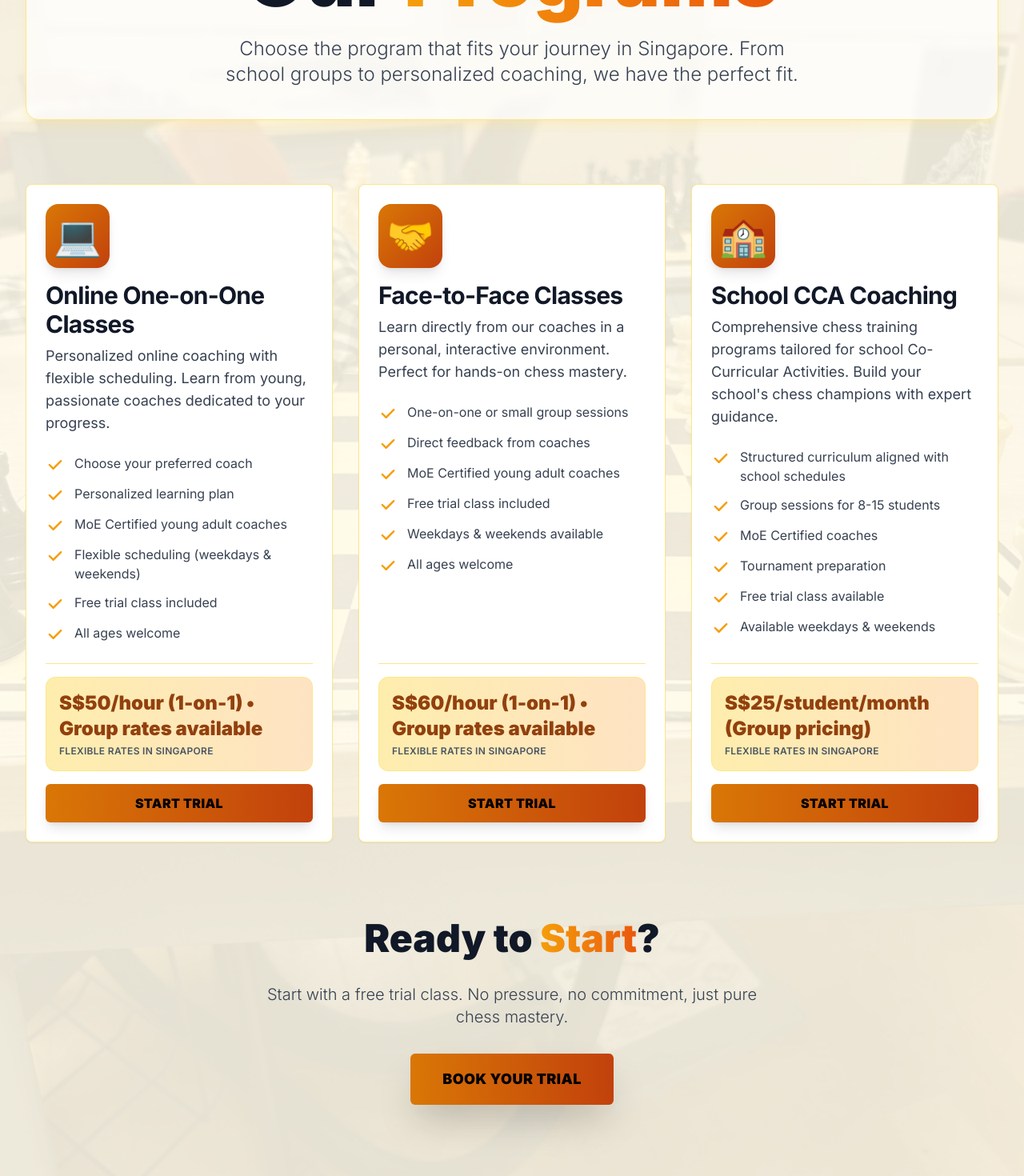
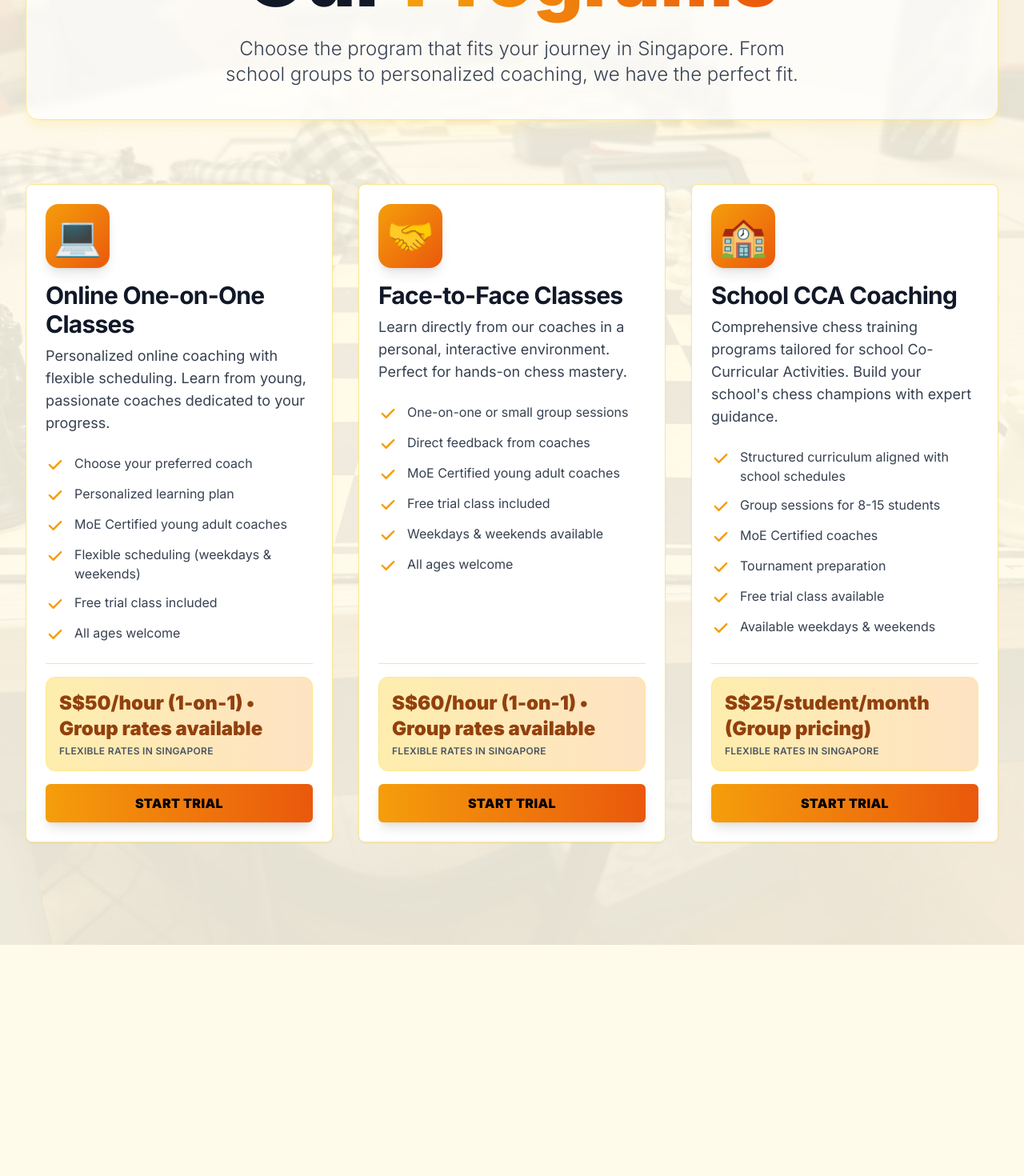
Before and after one commit to Unknown-Blaze/blazing-chess, a Next.js app: page /programs in a window 1280 px wide. Shown: the part 244-1714 px from the top of the page at 80% size. After the commit the page ends 1425 px from the top, so only its background shows below. Built offline with nearby package versions, Linux system fonts and the light colour scheme.

Commit message:
Reduced dark gradient on orange

```diff
--- a/src/app/coaches/page.tsx
+++ b/src/app/coaches/page.tsx
@@ -74,7 +74,7 @@ export default function CoachesPage() {
             <div className="flex flex-col sm:flex-row flex-wrap gap-3 sm:gap-4 justify-center px-2">
               <button
                 onClick={() => window.location.href = '/contact'}
-                className="bg-gradient-to-r from-amber-600 to-orange-700 hover:from-amber-700 hover:to-orange-800 text-black font-bold px-6 sm:px-8 py-5 sm:py-6 text-sm sm:text-base uppercase tracking-wide w-full sm:w-auto rounded-lg transition-all duration-300"
+                className="bg-gradient-to-r from-amber-500 to-orange-600 hover:from-amber-600 hover:to-orange-700 text-black font-bold px-6 sm:px-8 py-5 sm:py-6 text-sm sm:text-base uppercase tracking-wide w-full sm:w-auto rounded-lg transition-all duration-300"
               >
                 Book Your Free Trial
               </button>
--- a/src/app/page.tsx
+++ b/src/app/page.tsx
@@ -47,7 +47,7 @@ export default function HomePage() {
           <div className="space-y-4 sm:space-y-6">
             <h1 className="text-5xl sm:text-6xl md:text-7xl lg:text-8xl xl:text-9xl font-black leading-tight tracking-tighter px-2">
               <span className="block mb-2 sm:mb-3 text-gray-900">Master</span>
-              <span className="block bg-gradient-to-r from-amber-400 via-orange-600 to-red-700 bg-clip-text text-transparent animate-pulse">
+              <span className="block bg-gradient-to-r from-amber-400 via-orange-500 to-orange-600 bg-clip-text text-transparent animate-pulse">
                 The Game
               </span>
             </h1>
@@ -63,7 +63,7 @@ export default function HomePage() {
           <div className="flex flex-col sm:flex-row gap-3 sm:gap-4 justify-center items-center pt-4 sm:pt-6 px-2">
             <Button
               size="lg"
-              className="w-full sm:w-auto bg-gradient-to-r from-amber-600 to-orange-700 hover:from-amber-700 hover:to-orange-800 text-black font-bold py-5 sm:py-6 px-6 sm:px-8 shadow-lg hover:shadow-amber-500/50 transition-all duration-300 text-sm sm:text-base"
+              className="w-full sm:w-auto bg-gradient-to-r from-amber-500 to-orange-600 hover:from-amber-600 hover:to-orange-700 text-black font-bold py-5 sm:py-6 px-6 sm:px-8 shadow-lg hover:shadow-amber-500/50 transition-all duration-300 text-sm sm:text-base"
               onClick={() => {
                 window.location.href = '/contact';
               }}
--- a/src/app/programs/page.tsx
+++ b/src/app/programs/page.tsx
@@ -40,7 +40,7 @@ export default function ProgramsPage() {
                 className="bg-white border-amber-200 hover:border-amber-300 transition-all duration-500 hover:shadow-2xl hover:shadow-amber-200/40 hover:-translate-y-3 group flex flex-col h-full"
               >
                 <CardHeader className="space-y-3 sm:space-y-4">
-                  <div className="w-16 h-16 sm:w-20 sm:h-20 rounded-2xl bg-gradient-to-br from-amber-600 to-orange-700 flex items-center justify-center text-4xl sm:text-5xl group-hover:scale-125 group-hover:rotate-6 transition-transform duration-300 shadow-lg">
+                  <div className="w-16 h-16 sm:w-20 sm:h-20 rounded-2xl bg-gradient-to-br from-amber-500 to-orange-600 flex items-center justify-center text-4xl sm:text-5xl group-hover:scale-125 group-hover:rotate-6 transition-transform duration-300 shadow-lg">
                     {offering.icon}
                   </div>
                   <div>
@@ -80,7 +80,7 @@ export default function ProgramsPage() {
                     </div>
                     <Button
                       onClick={() => window.location.href = '/contact'}
-                      className="w-full bg-gradient-to-r from-amber-600 to-orange-700 hover:from-amber-700 hover:to-orange-800 text-black font-black text-sm sm:text-base py-5 sm:py-6 shadow-lg hover:shadow-amber-500/50 transition-all duration-300 uppercase tracking-wide"
+                      className="w-full bg-gradient-to-r from-amber-500 to-orange-600 hover:from-amber-600 hover:to-orange-700 text-black font-black text-sm sm:text-base py-5 sm:py-6 shadow-lg hover:shadow-amber-500/50 transition-all duration-300 uppercase tracking-wide"
                     >
                       Start Trial
                     </Button>
@@ -89,22 +89,6 @@ export default function ProgramsPage() {
               </Card>
             ))}
           </div>
-
-          {/* CTA Section */}
-          <div className="mt-16 sm:mt-20 md:mt-24 text-center space-y-6 sm:space-y-8">
-            <h2 className="text-3xl sm:text-4xl md:text-5xl font-black">
-              Ready to <span className="bg-gradient-to-r from-amber-500 to-orange-600 bg-clip-text text-transparent">Start</span>?
-            </h2>
-            <p className="text-base sm:text-lg md:text-xl text-gray-700 leading-relaxed font-light px-2 max-w-2xl mx-auto">
-              Start with a free trial class. No pressure, no commitment, just pure chess mastery.
-            </p>
-            <Button
-              className="bg-gradient-to-r from-amber-600 to-orange-700 hover:from-amber-700 hover:to-orange-800 text-black font-black text-base sm:text-lg px-8 sm:px-10 py-6 sm:py-8 shadow-2xl hover:shadow-amber-500/50 transition-all duration-300 uppercase tracking-wide"
-              onClick={() => window.location.href = '/contact'}
-            >
-              Book Your Trial
-            </Button>
-          </div>
         </div>
       </section>
     </main>
--- a/src/components/contact-section.tsx
+++ b/src/components/contact-section.tsx
@@ -81,7 +81,7 @@ export function ContactSection() {
                 className={cn(
                   'px-8 py-4 rounded-xl font-bold transition-all duration-300 text-base uppercase tracking-wide flex items-center justify-center gap-2',
                   activeChannel === channel.id
-                    ? 'bg-gradient-to-r from-amber-600 to-orange-700 text-black shadow-lg shadow-amber-500/50 scale-105'
+                    ? 'bg-gradient-to-r from-amber-500 to-orange-600 text-black shadow-lg shadow-amber-500/50 scale-105'
                     : 'bg-amber-50 text-gray-700 hover:bg-amber-100 border border-amber-200 hover:border-amber-300'
                 )}
               >
@@ -132,7 +132,7 @@ export function ContactSection() {
               {/* Action Button */}
               <Button
                 onClick={() => window.open(activeChannelData.action, '_blank')}
-                className="w-full bg-gradient-to-r from-amber-600 to-orange-700 hover:from-amber-700 hover:to-orange-800 text-black font-black py-6 sm:py-7 text-sm sm:text-lg shadow-lg hover:shadow-amber-500/50 transition-all duration-300 uppercase tracking-wide rounded-xl"
+                className="w-full bg-gradient-to-r from-amber-500 to-orange-600 hover:from-amber-600 hover:to-orange-700 text-black font-black py-6 sm:py-7 text-sm sm:text-lg shadow-lg hover:shadow-amber-500/50 transition-all duration-300 uppercase tracking-wide rounded-xl"
               >
                 Contact us on {activeChannelData.label}
               </Button>
```
